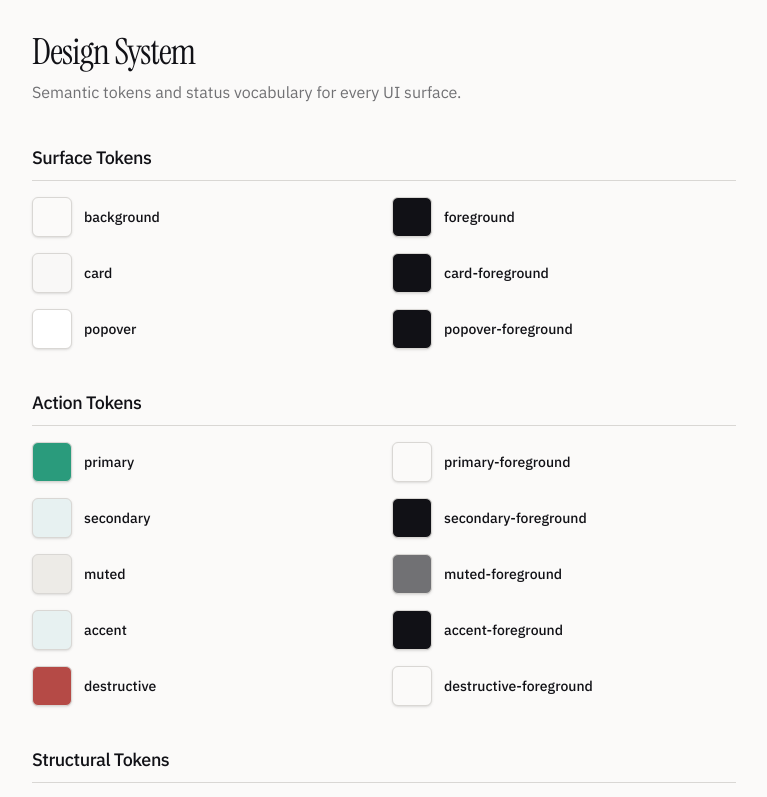
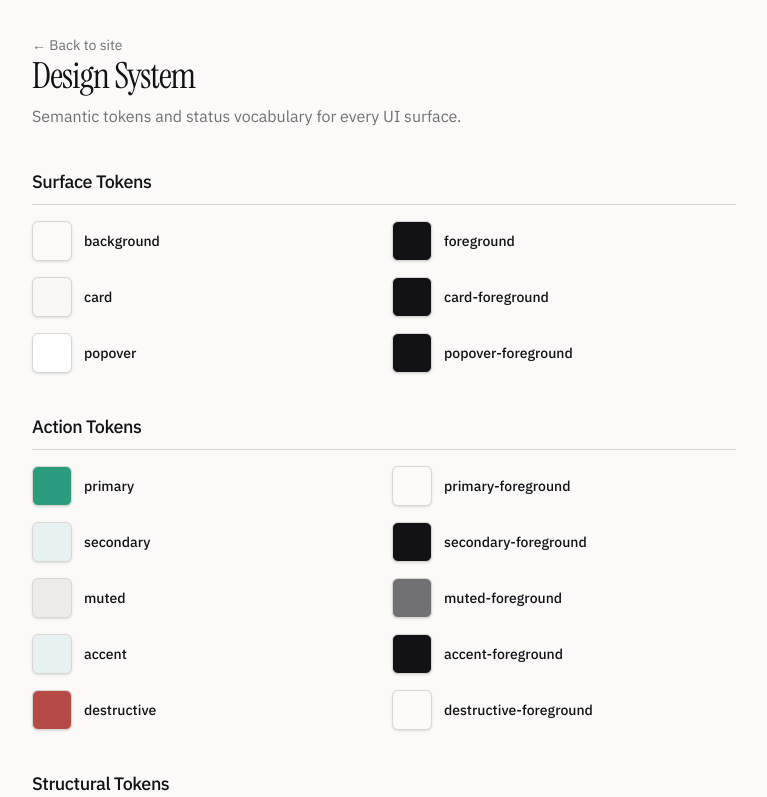
Before and after one commit to bagtyyarkovusov/personal-engineering-portfolio, a Next.js app: page /design-system in a window 1280 px wide. Shown: the top 797 px of the page, without its empty margins (256-1023 px from the left). Built offline with nearby package versions, Linux system fonts and the light colour scheme; no server answers.

Commit message:
fix(design-system): noindex the page and add a link back to the site

```diff
--- a/src/app/design-system/page.tsx
+++ b/src/app/design-system/page.tsx
@@ -1,3 +1,4 @@
+import Link from "next/link";
 import { Button } from "@/components/ui/button";
 import {
   Status,
@@ -8,6 +9,7 @@
 
 export const metadata = {
   title: "Design System",
+  robots: { index: false, follow: false },
 };
 
 function TokenSwatch({
@@ -68,6 +70,12 @@
   return (
     <main className="mx-auto flex min-h-svh max-w-3xl flex-col gap-10 p-8">
       <header className="space-y-2">
+        <Link
+          href="/"
+          className="text-sm text-muted-foreground transition-colors hover:text-foreground"
+        >
+          &larr; Back to site
+        </Link>
         <h1 className="font-serif text-4xl tracking-tight">Design System</h1>
         <p className="text-muted-foreground">
           Semantic tokens and status vocabulary for every UI surface.
```
